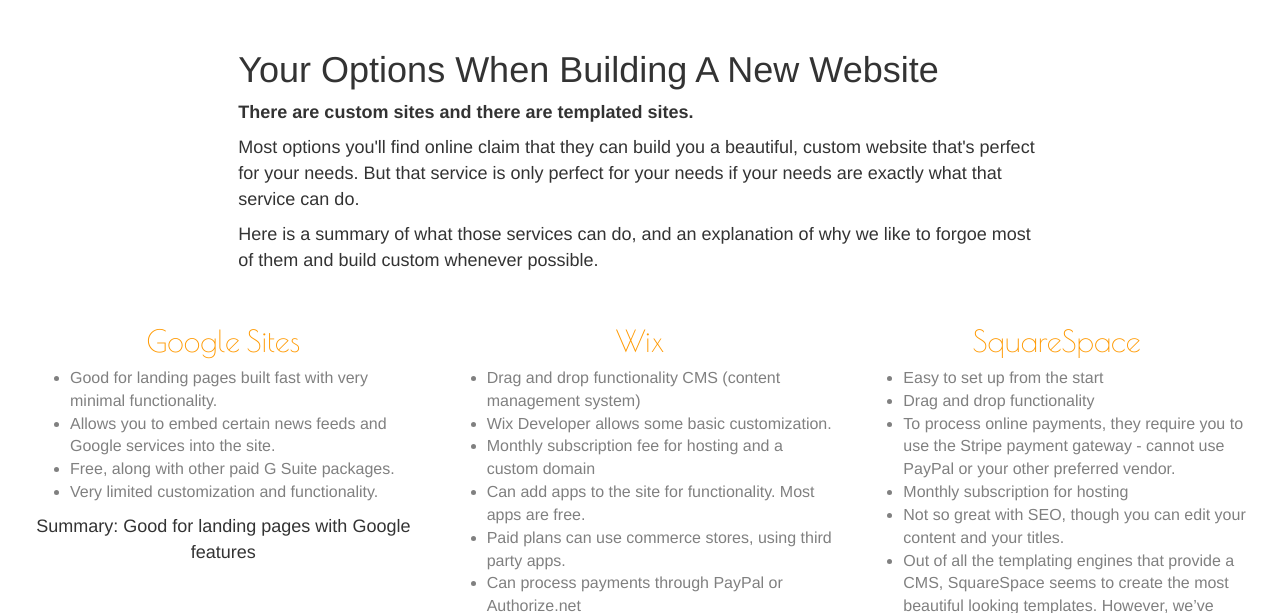
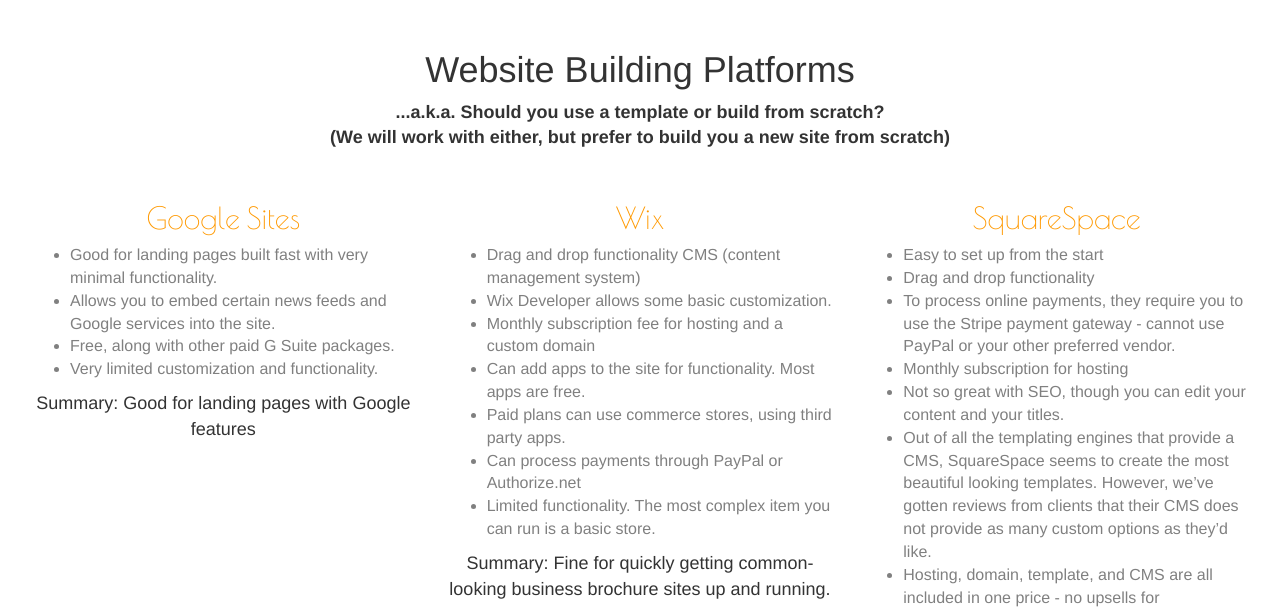
Before and after one commit to aoprojects/responsiveredesign-app, a Rails app: page /options_for_building_a_website in a window 1280 px wide. Shown: the part 100-713 px from the top of the page. Run offline with Rails 7, Linux system fonts and the light colour scheme; style sheets or scripts are compiled from the project's sources; some libraries are stand-ins or nearby versions; some web fonts are replaced.

Commit message:
remove additional words from options page

```diff
--- a/app/views/pages/options_for_building_a_website.html.erb
+++ b/app/views/pages/options_for_building_a_website.html.erb
@@ -4,10 +4,10 @@
 <section class="padding">
 	<div class="row animated fadeInDown delay-03s">
 		<div class="text-left col-lg-offset-2 col-lg-8 col-md-offset-1 col-md-10 col-sm-offset-1 col-sm-10 col-xs-12">
-			<h1>Your Options When Building A New Website</h1>
-			<p><strong>There are custom sites and there are templated sites.</strong></p>
-			<p>Most options you'll find online claim that they can build you a beautiful, custom website that's perfect for your needs.  But that service is only perfect for your needs if your needs are exactly what that service can do.</p>
-			<p>Here is a summary of what those services can do, and an explanation of why we like to forgoe most of them and build custom whenever possible.</p>
+			<h1 class="text-center">Website Building Platforms</h1>
+			<p class="text-center"><strong>...a.k.a. Should you use a template or build from scratch?
+				<br>
+			(We will work with either, but prefer to build you a new site from scratch)</strong></p>
 		</div>
 	</div><!-- end .row -->
 	<br>
```
